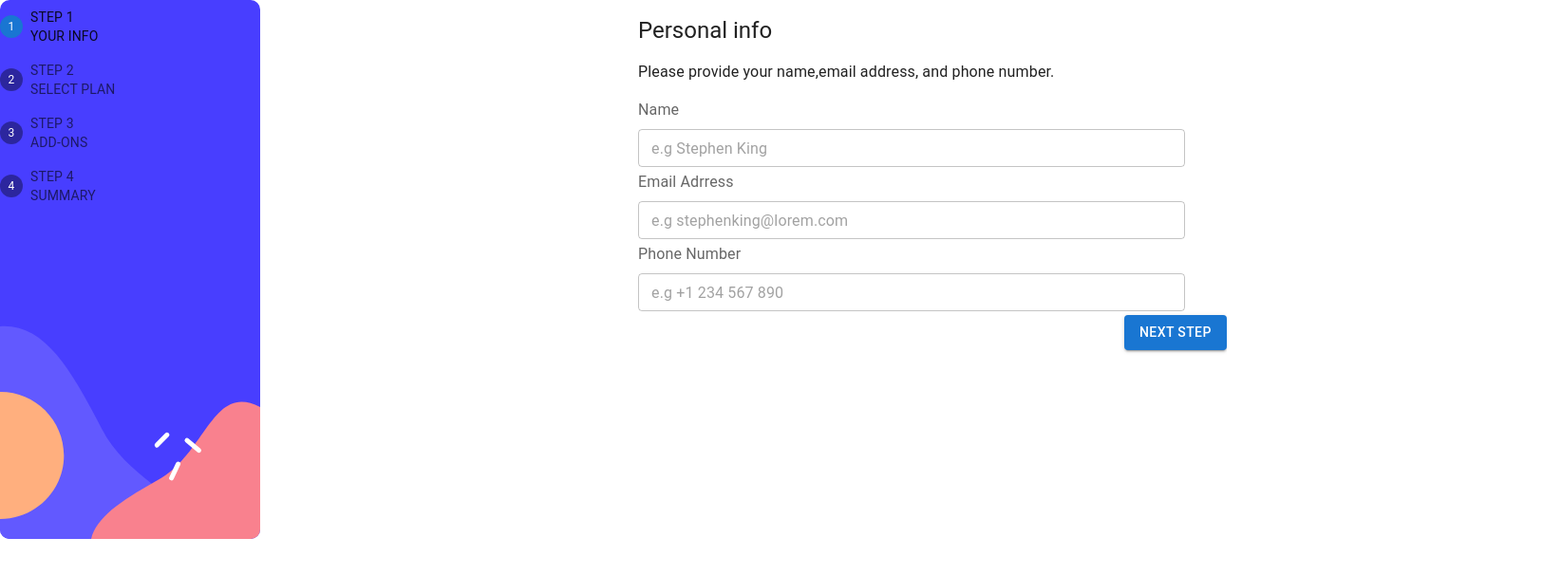
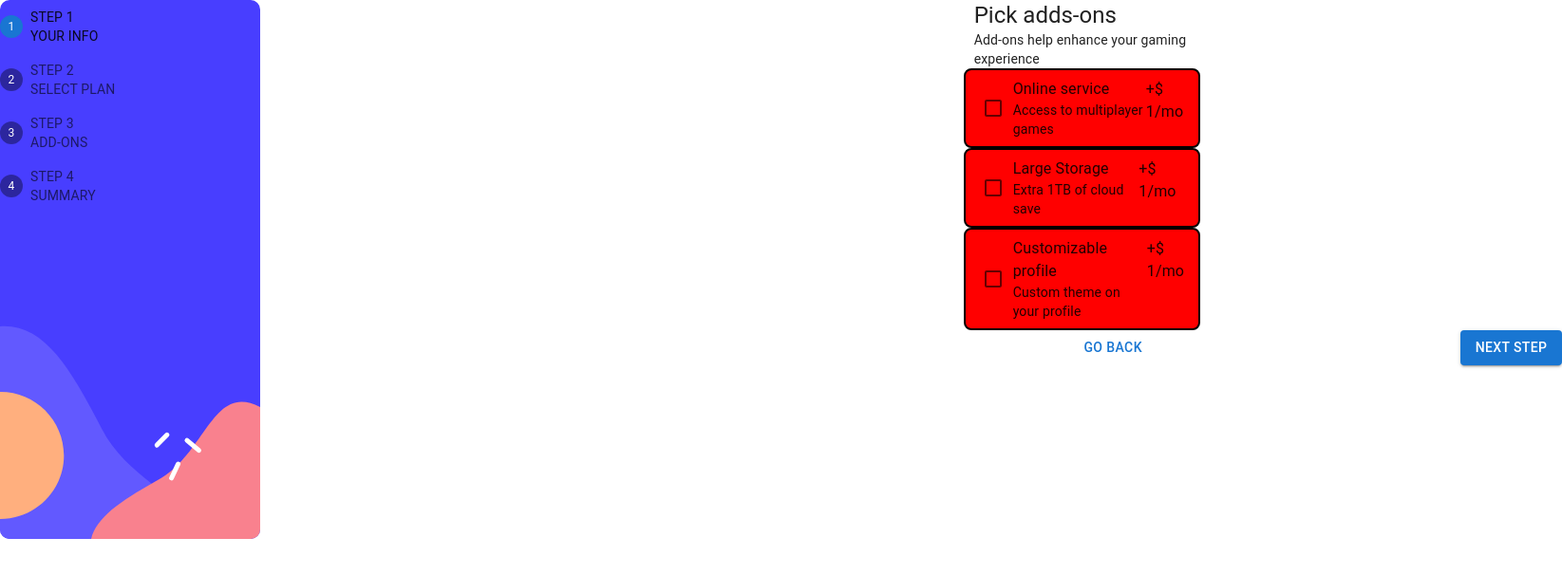
Before and after one commit to Samwelomwenga/multi-step-form, a React (Vite) app: page / in a window 1280 px wide. Shown: the top 606 px of the page at 95% size, 1645 px wide, since content can reach past the window. Built offline with nearby package versions, Linux system fonts and the light colour scheme.

Commit message:
fix: refactor PickAddOns data
Refactor PickAddOns data to iterate over the data while render the JSX

```diff
--- a/src/app/App.tsx
+++ b/src/app/App.tsx
@@ -1,6 +1,6 @@
 import {CssBaseline} from '@mui/material'
-import PersonalInfo from '../features/personalInfo/PersonalInfo'
-// import PickAddOns from '../features/PickAddOns/PickAddOns'
+// import PersonalInfo from '../features/personalInfo/PersonalInfo'
+import PickAddOns from '../features/PickAddOns/PickAddOns'
 function App() {
 
   return (
@@ -8,8 +8,8 @@ function App() {
     <CssBaseline/>
 {/* <NextButton/> */}
 {/* <BackButton/> */}
-<PersonalInfo/>
-{/* <PickAddOns/> */}
+{/* <PersonalInfo/> */}
+<PickAddOns/>
     </>
   )
 }
--- a/src/features/PickAddOns/PickAddOns.tsx
+++ b/src/features/PickAddOns/PickAddOns.tsx
@@ -1,35 +1,73 @@
-import { Stack,Typography,FormGroup,FormControlLabel,Checkbox } from '@mui/material'
-import Header from '../header/Header'
-import { NextButton,BackButton } from '../../componets/Button'
-const PickAddOns:React.FC = () => {
+import {
+  Stack,
+  Typography,
+  FormGroup,
+  FormControlLabel,
+  Checkbox,
+} from "@mui/material";
+import Header from "../header/Header";
+import { NextButton, BackButton } from "../../componets/Button";
+const PickAddOns: React.FC = () => {
+  const addOns = [
+    {
+      heading: "Online  service",
+      content: "Access to multiplayer games",
+    },
+    {
+      heading: "Large Storage",
+      content: "Extra 1TB of cloud save",
+    },
+    {
+      heading: "Customizable profile",
+      content: "Custom theme on your profile",
+    },
+  ];
   return (
-    <Stack component='main' direction={{md:'row'}}>
-        <Header/>
-        <Stack component='section'>
-          <Typography component='h2'  variant='h5'>Pick adds-ons</Typography>
-          <Typography component='p' variant='body2'>Add-ons help enhance your gaming experience</Typography>
-          <form autoComplete='off' noValidate>
+    <Stack component="main" direction={{ md: "row" }}>
+      <Header />
+      <Stack component="section">
+        <Typography component="h2" variant="h5">
+          Pick adds-ons
+        </Typography>
+        <Typography component="p" variant="body2">
+          Add-ons help enhance your gaming experience
+        </Typography>
+        <form autoComplete="off" noValidate>
           <FormGroup>
-              <FormControlLabel sx={{backgroundColor:'red',border:'2px solid black',p:'.5rem',borderRadius:'.5rem'}} label={
-                <Stack  direction='row'>
+            {addOns.map((addOn) => (
+              <FormControlLabel
+                key={addOn.heading}
+                sx={{
+                  backgroundColor: "red",
+                  border: "2px solid black",
+                  p: ".5rem",
+                  borderRadius: ".5rem",
+                }}
+                label={
+                  <Stack direction="row">
                     <Stack>
-                  <Typography component='h3' variant='body1'>online service</Typography>
-                  <Typography component='p' variant='body2'>
-                    Access to multiplayer games
+                      <Typography component="h3" variant="body1">
+                        {addOn.heading}
+                      </Typography>
+                      <Typography component="p" variant="body2">
+                        {addOn.content}
                       </Typography>
                     </Stack>
                     <Typography>+$ 1/mo</Typography>
                   </Stack>
-
-                } control={<Checkbox/>}/>
-              <FormControlLabel label='online service' control={<Checkbox/>}/>
+                }
+                control={<Checkbox />}
+              />
+            ))}
           </FormGroup>
-<Stack><NextButton/> <BackButton/> </Stack>
+          <Stack direction='row'>
+            <NextButton />
+            <BackButton />
+          </Stack>
         </form>
-
       </Stack>
     </Stack>
-  )
-}
+  );
+};
 
-export default PickAddOns
+export default PickAddOns;
```
Lines whose indentation alone changed are shown as unchanged.
